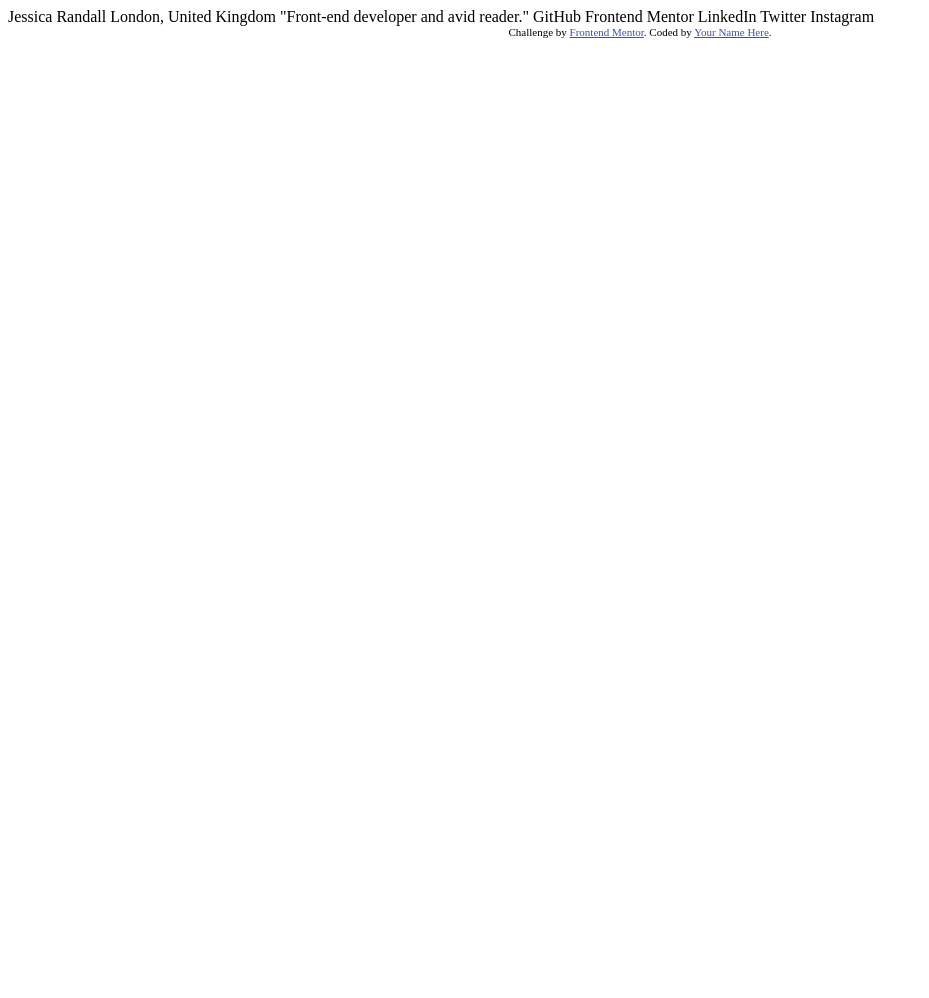
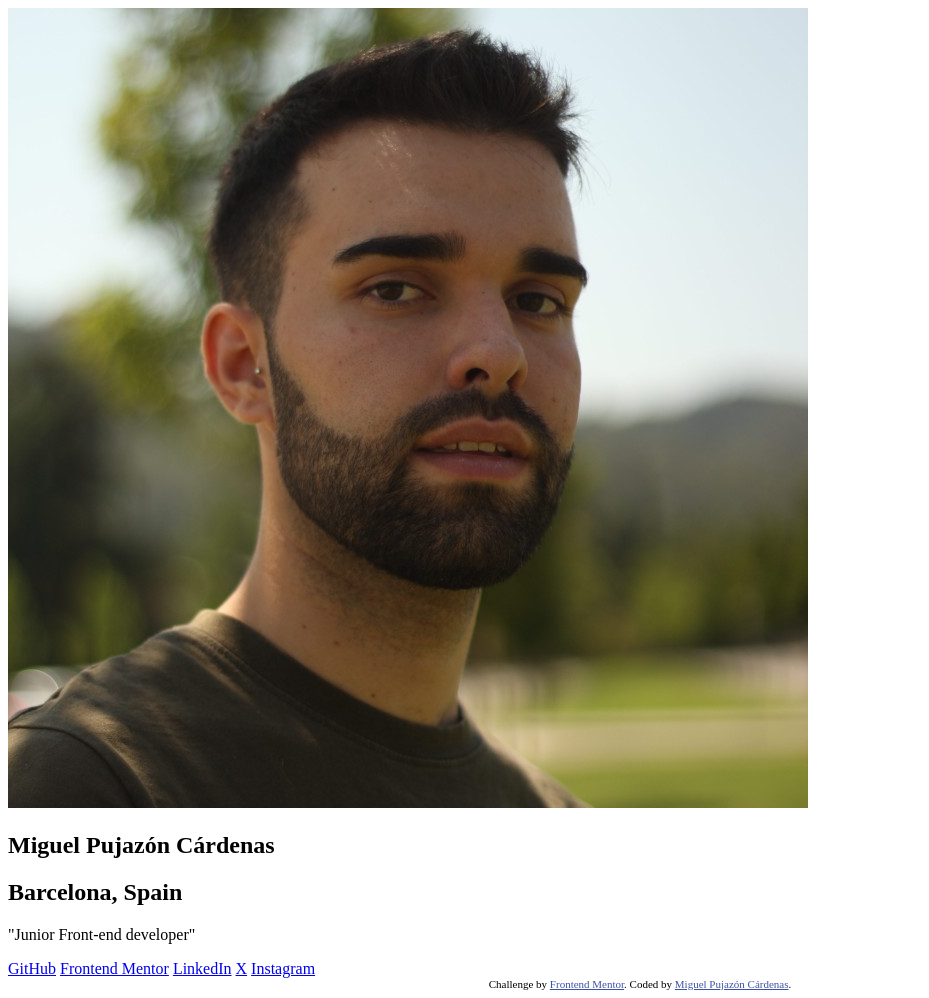
Before and after one commit to mpujazon/social-links-profile, a plain HTML site: page index.html in a window 1280 px wide. Shown: the whole page, without its empty margins (0-929 px from the left). Before the commit the page ends 800 px from the top, so only its background shows below. Drawn offline with Linux system fonts and the light colour scheme; files that its build step writes are made by us from their sources.

Commit message:
HTML done, stylesheet added, new profile picture added

```diff
--- /dev/null
+++ b/assets/styles/styles.css
@@ -0,0 +1,2 @@
+.attribution { font-size: 11px; text-align: center; }
+.attribution a { color: hsl(228, 45%, 44%); }
--- a/index.html
+++ b/index.html
@@ -3,32 +3,29 @@
 <head>
   <meta charset="UTF-8">
   <meta name="viewport" content="width=device-width, initial-scale=1.0"> <!-- displays site properly based on user's device -->
-
   <link rel="icon" type="image/png" sizes="32x32" href="./assets/images/favicon-32x32.png">
-
-  <title>Frontend Mentor | Social links profile</title>
-
-  <!-- Feel free to remove these styles or customise in your own stylesheet 👍 -->
-  <style>
-    .attribution { font-size: 11px; text-align: center; }
-    .attribution a { color: hsl(228, 45%, 44%); }
-  </style>
+  <title>Miguel Pujazón | Front-end Developer</title>
+  <link rel="stylesheet" href="./styles/styles.css">
 </head>
 <body>
-
-  Jessica Randall
-  London, United Kingdom
-  "Front-end developer and avid reader."
-
-  GitHub
-  Frontend Mentor
-  LinkedIn
-  Twitter
-  Instagram
-
+  <main class="card">
+    <section class="header">
+      <img src="assets/images/avatar-miguel.jpeg" alt="Miguel's profile picture">
+      <h1 class="profile-name">Miguel Pujazón Cárdenas</h1>
+      <h2 class="location">Barcelona, Spain</h2>
+      <p class="description">"Junior Front-end developer"</p>
+    </section>
+    <nav class="links">
+      <a href="https://github.com/mpujazon" class="button-link">GitHub</a>
+      <a href="https://www.frontendmentor.io/profile/mpujazon" class="button-link">Frontend Mentor</a>
+      <a href="https://www.linkedin.com/in/mpujazon/" class="button-link">LinkedIn</a>
+      <a href="#" class="button-link">X</a>
+      <a href="#" class="button-link">Instagram</a>
+    </nav>
+  </main>
   <div class="attribution">
     Challenge by <a href="https://www.frontendmentor.io?ref=challenge" target="_blank">Frontend Mentor</a>.
-    Coded by <a href="#">Your Name Here</a>.
+    Coded by <a href="https://github.com/mpujazon" title="Miguel's Github Profile">Miguel Pujazón Cárdenas</a>.
   </div>
 </body>
 </html>
```
Also changed, not shown: assets/images/avatar-jessica.jpeg (deleted), assets/images/avatar-miguel.jpeg (added).
